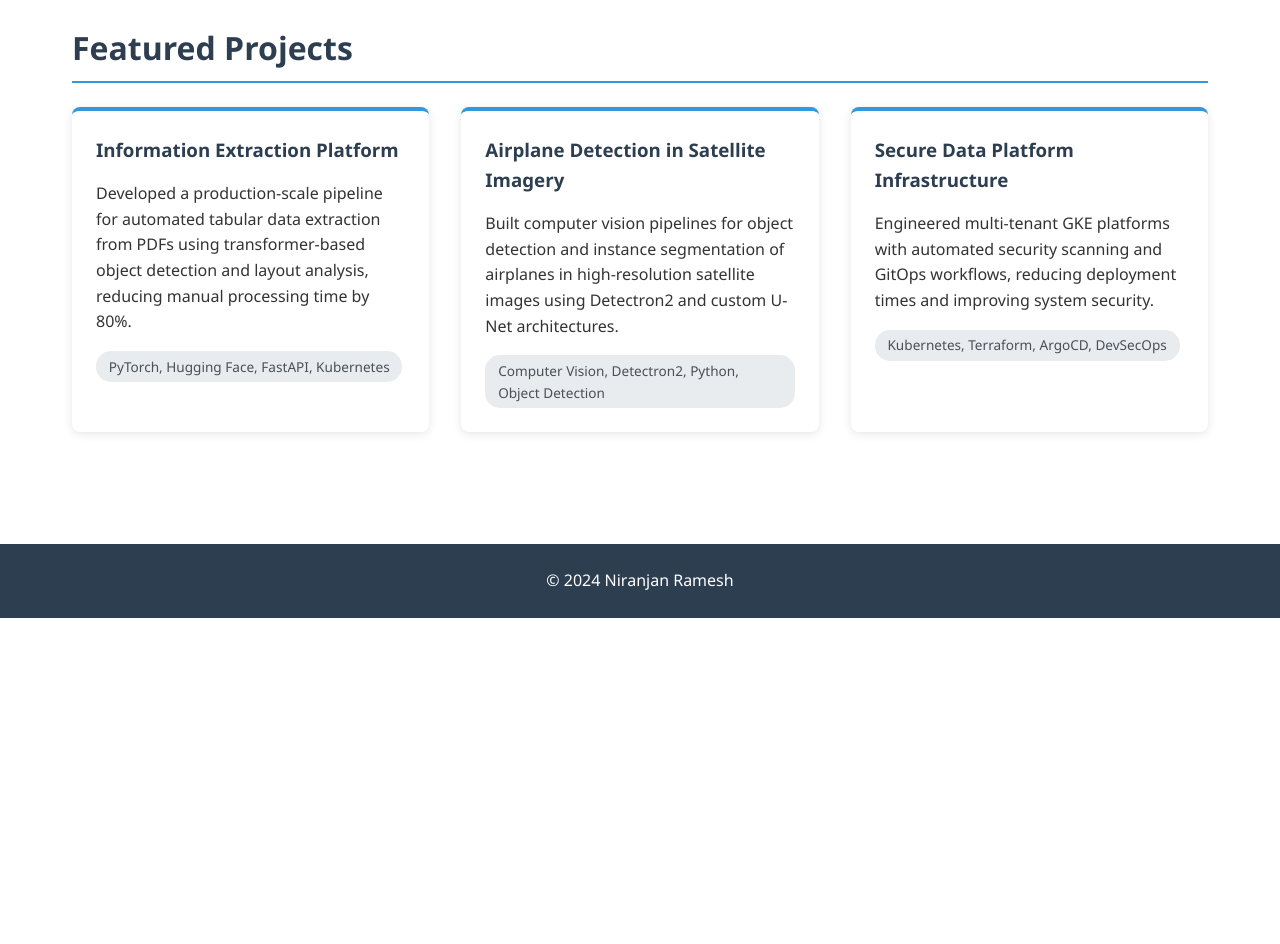
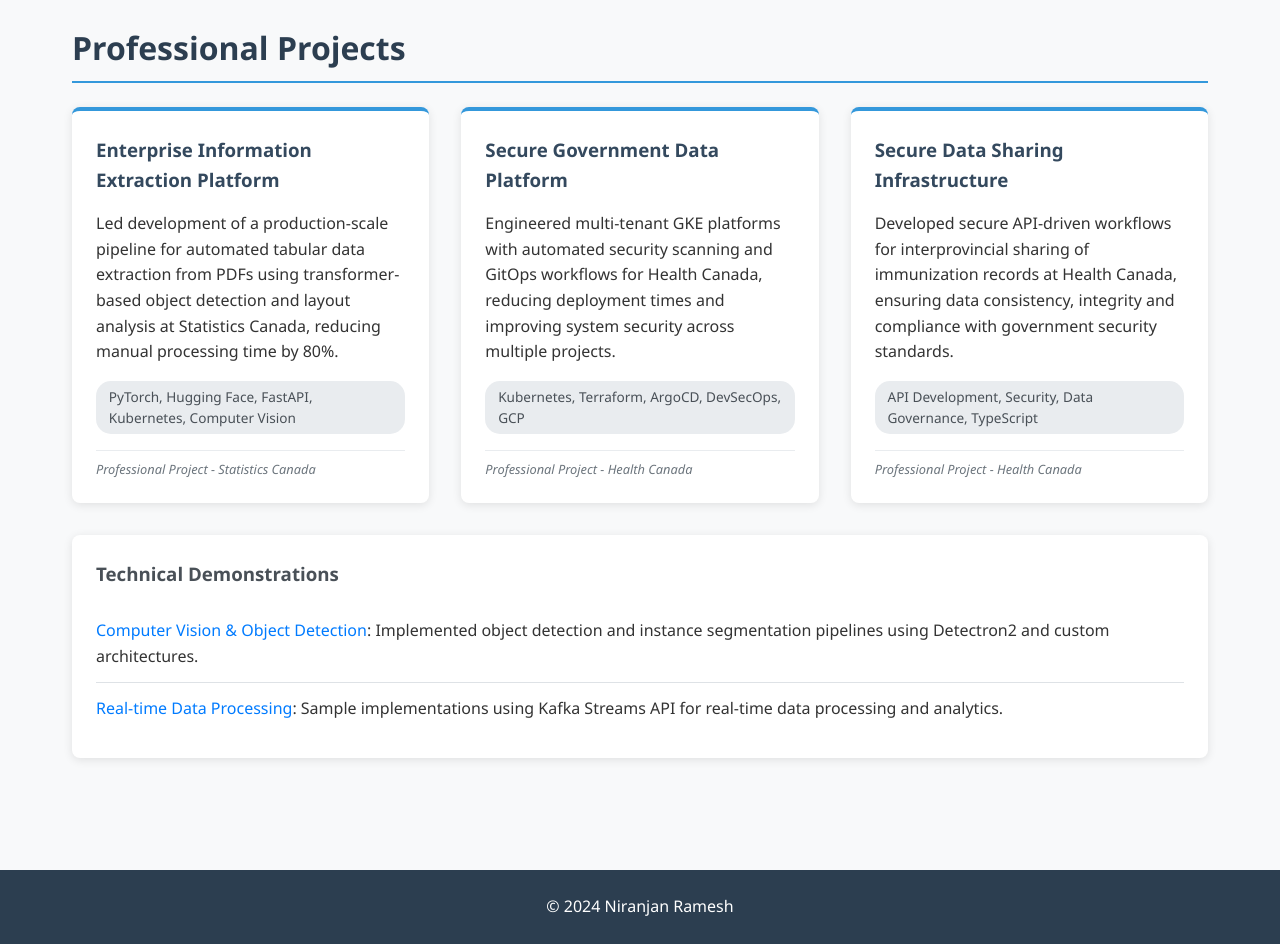
Before and after one commit to niranjan-ramesh/niranjan-ramesh.github.io, a plain HTML site: page index.html in a window 1280 px wide. Shown: the part 1100-2044 px from the top of the page. Before the commit the page ends 1718 px from the top, so only its background shows below. Drawn offline with Linux system fonts and the light colour scheme; a script that the page names is missing.

Commit message:
Changes to website

```diff
--- a/index.css
+++ b/index.css
@@ -8,6 +8,7 @@ body {
   font-family: 'Segoe UI', Tahoma, Geneva, Verdana, sans-serif;
   line-height: 1.6;
   color: #333;
+  background-color: #f8f9fa;
 }
 
 header {
@@ -97,11 +98,12 @@ h3 {
 
 /* About Section */
 .skills-highlight {
-  background: #f8f9fa;
+  background: white;
   padding: 1.5rem;
   border-radius: 8px;
   margin-top: 1.5rem;
   border-left: 4px solid #3498db;
+  box-shadow: 0 2px 10px rgba(0,0,0,0.1);
 }
 
 .skills-highlight ul {
@@ -161,16 +163,6 @@ h3 {
   box-shadow: 0 5px 20px rgba(0,0,0,0.15);
 }
 
-.project-card h3 a {
-  color: #2c3e50;
-  text-decoration: none;
-  transition: color 0.3s ease;
-}
-
-.project-card h3 a:hover {
-  color: #3498db;
-}
-
 .tech-tags {
   display: inline-block;
   background: #e9ecef;
@@ -179,6 +171,55 @@ h3 {
   border-radius: 15px;
   font-size: 0.85rem;
   margin-top: 1rem;
+}
+
+.project-note {
+  display: block;
+  font-size: 0.8rem;
+  color: #6c757d;
+  font-style: italic;
+  margin-top: 1rem;
+  border-top: 1px solid #e9ecef;
+  padding-top: 0.5rem;
+}
+
+.personal-projects {
+  margin-top: 2rem;
+  padding: 1.5rem;
+  background: white;
+  border-radius: 8px;
+  box-shadow: 0 2px 10px rgba(0,0,0,0.1);
+}
+
+.personal-projects h3 {
+  color: #495057;
+  margin-bottom: 1rem;
+}
+
+.personal-projects ul {
+  list-style-type: none;
+  padding-left: 0;
+}
+
+.personal-projects li {
+  padding: 0.8rem 0;
+  border-bottom: 1px solid #dee2e6;
+}
+
+.personal-projects li:last-child {
+  border-bottom: none;
+}
+
+.personal-projects a {
+  color: #007bff;
+  text-decoration: none;
+  font-weight: 500;
+  transition: color 0.3s ease;
+}
+
+.personal-projects a:hover {
+  color: #0056b3;
+  text-decoration: underline;
 }
 
 /* Animations */
--- a/index.html
+++ b/index.html
@@ -65,25 +65,42 @@
     </section>
 
     <section id="projects">
-      <h2>Featured Projects</h2>
+      <h2>Professional Projects</h2>
       <div class="project-grid">
         <div class="project-card">
-          <h3><a href="https://github.com/niranjan-ramesh/Computer-Vision">Information Extraction Platform</a></h3>
-          <p>Developed a production-scale pipeline for automated tabular data extraction from PDFs using transformer-based object detection and layout analysis, reducing manual processing time by 80%.</p>
-          <span class="tech-tags">PyTorch, Hugging Face, FastAPI, Kubernetes</span>
+          <h3>Enterprise Information Extraction Platform</h3>
+          <p>Led development of a production-scale pipeline for automated tabular data extraction from PDFs using transformer-based object detection and layout analysis at Statistics Canada, reducing manual processing time by 80%.</p>
+          <span class="tech-tags">PyTorch, Hugging Face, FastAPI, Kubernetes, Computer Vision</span>
+          <div class="project-note">Professional Project - Statistics Canada</div>
         </div>
 
         <div class="project-card">
-          <h3><a href="https://github.com/niranjan-ramesh/Computer-Vision">Airplane Detection in Satellite Imagery</a></h3>
-          <p>Built computer vision pipelines for object detection and instance segmentation of airplanes in high-resolution satellite images using Detectron2 and custom U-Net architectures.</p>
-          <span class="tech-tags">Computer Vision, Detectron2, Python, Object Detection</span>
+          <h3>Secure Government Data Platform</h3>
+          <p>Engineered multi-tenant GKE platforms with automated security scanning and GitOps workflows for Health Canada, reducing deployment times and improving system security across multiple projects.</p>
+          <span class="tech-tags">Kubernetes, Terraform, ArgoCD, DevSecOps, GCP</span>
+          <div class="project-note">Professional Project - Health Canada</div>
         </div>
 
         <div class="project-card">
-          <h3><a href="https://github.com/niranjan-ramesh/sharemarket-streaming-sample">Secure Data Platform Infrastructure</a></h3>
-          <p>Engineered multi-tenant GKE platforms with automated security scanning and GitOps workflows, reducing deployment times and improving system security.</p>
-          <span class="tech-tags">Kubernetes, Terraform, ArgoCD, DevSecOps</span>
+          <h3>Secure Data Sharing Infrastructure</h3>
+          <p>Developed secure API-driven workflows for interprovincial sharing of immunization records at Health Canada, ensuring data consistency, integrity and compliance with government security standards.</p>
+          <span class="tech-tags">API Development, Security, Data Governance, TypeScript</span>
+          <div class="project-note">Professional Project - Health Canada</div>
         </div>
+      </div>
+
+      <div class="personal-projects">
+        <h3>Technical Demonstrations</h3>
+        <ul>
+          <li>
+            <a href="https://github.com/niranjan-ramesh/Computer-Vision" target="_blank">Computer Vision & Object Detection</a>:
+            Implemented object detection and instance segmentation pipelines using Detectron2 and custom architectures.
+          </li>
+          <li>
+            <a href="https://github.com/niranjan-ramesh/sharemarket-streaming-sample" target="_blank">Real-time Data Processing</a>:
+            Sample implementations using Kafka Streams API for real-time data processing and analytics.
+          </li>
+        </ul>
       </div>
     </section>
   </main>
```
